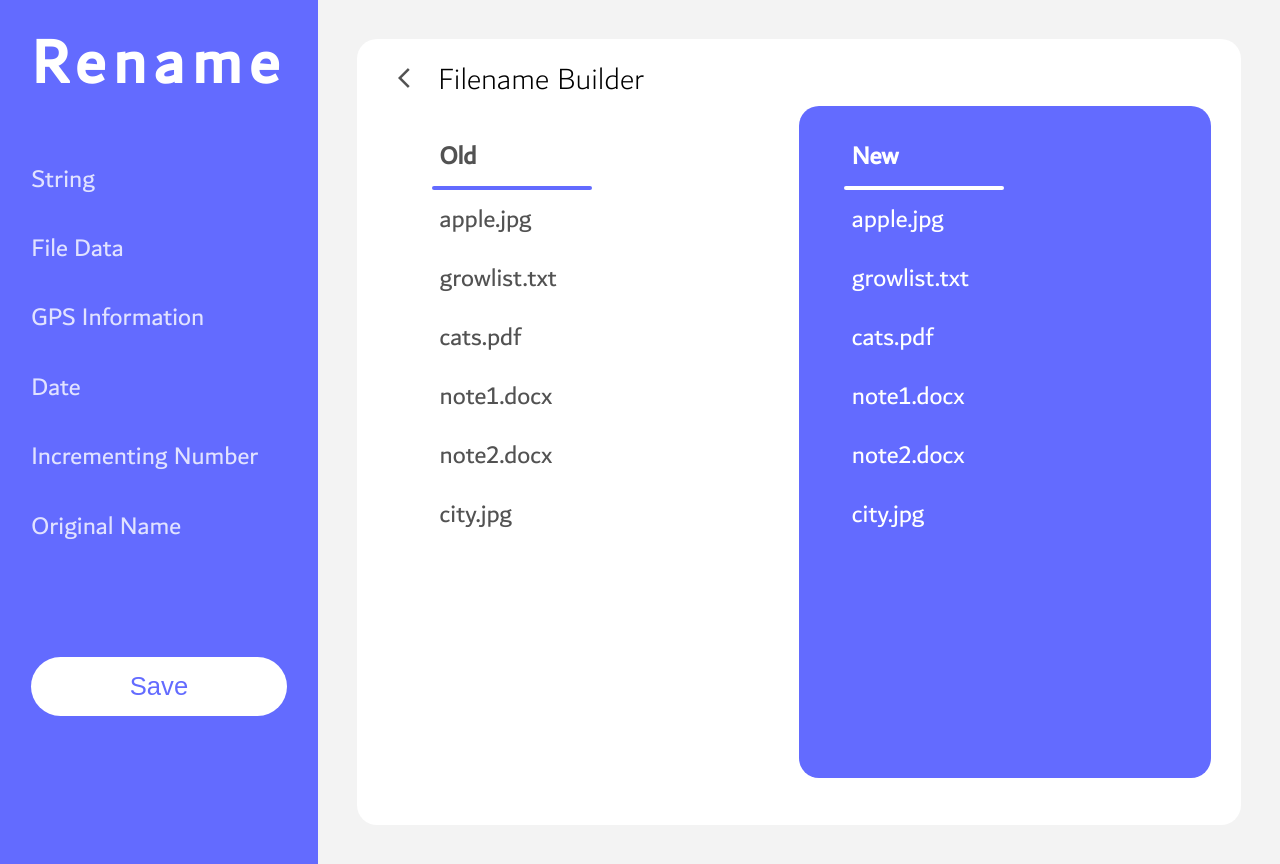
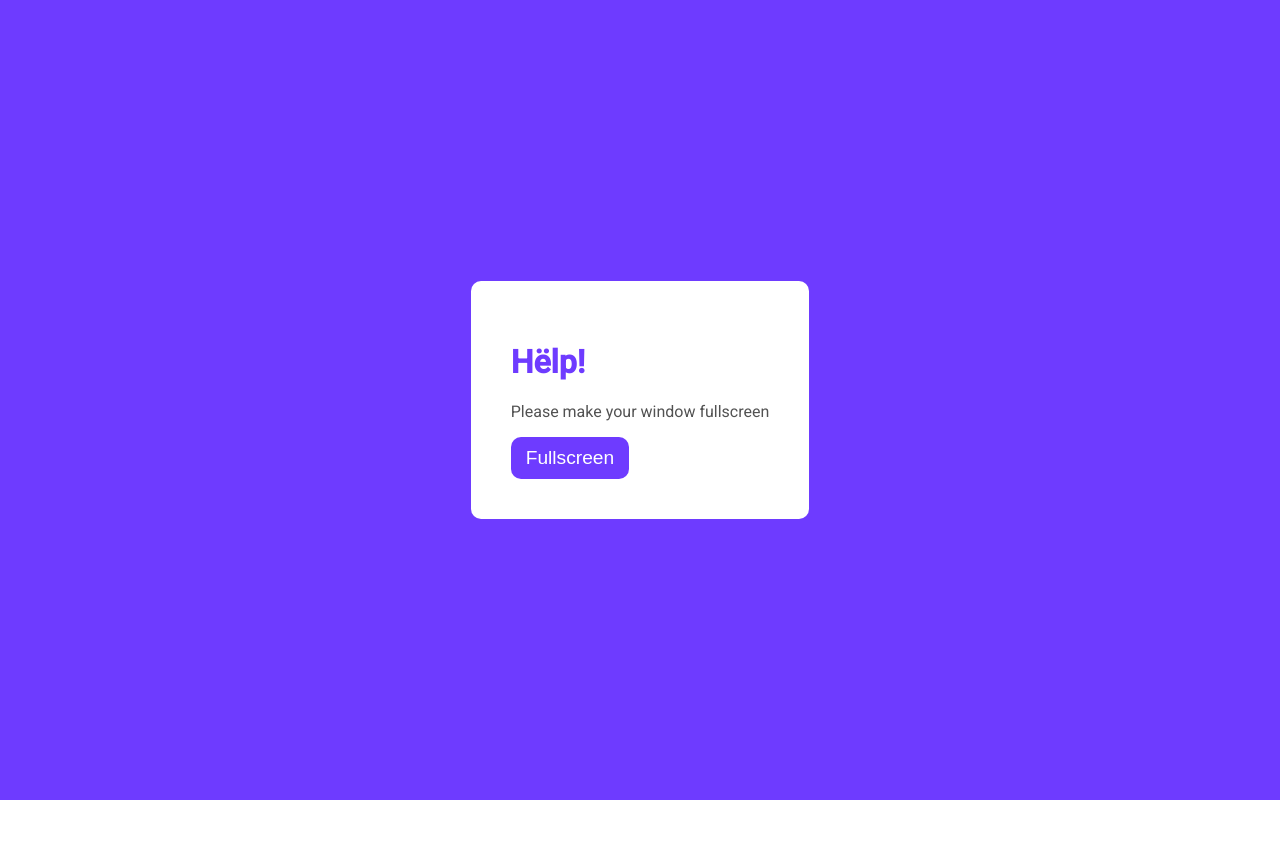
Before and after one commit to arshwaraich/rename-app, an Angular app: page /preview in a window 1280 px wide. After the commit the page ends 800 px from the top, so only its background shows below. Built offline with nearby package versions, Linux system fonts and the light colour scheme.

Commit message:
Added popup function

```diff
--- a/src/app/app.component.css
+++ b/src/app/app.component.css
@@ -5,7 +5,7 @@
   flex-direction: row;
 }
 
-.div1{
+.div1 {
   height: 1080px;
   width: 453px;
 }
@@ -15,3 +15,40 @@
   width: 1467px;
   overflow-y: auto;
 }
+
+.blanket {
+  width: 100%;
+  height: 100%;
+  background: #6E3bff;
+  display: flex;
+  justify-content: center;
+  align-items: center;
+}
+
+.popup {
+  background: white;
+  padding: 40px;
+  border-radius: 10px;
+}
+
+.popup > h1 {
+  color: #6E3bff;
+}
+
+.popup>p {
+  color: #525252;
+}
+
+.popup>button {
+  background: #6e3bff;
+  border: 0px;
+  padding: 10px 15px;
+  color: white;
+  border-radius: 10px;
+  font-size: 1.2rem;
+  cursor: pointer;
+}
+
+.popup>button:disabled {
+  background-color: gray;
+}
--- a/src/app/app.component.html
+++ b/src/app/app.component.html
@@ -1,4 +1,4 @@
-<div class="parent">
+<div class="parent" *ngIf="isFullScreen && isRightScale">
   <div class="div1">
     <app-side-menu></app-side-menu>
   </div>
@@ -6,3 +6,12 @@
     <router-outlet></router-outlet>
   </div>
 </div>
+
+<div class="blanket" *ngIf="!(isFullScreen && isRightScale)">
+  <div class="popup">
+    <h1>Hëlp!</h1>
+    <p *ngIf=!isRightScale>Please zoom {{scale > 100 ? 'out' : 'in'}} to 100% (Currently {{scale}}%)</p>
+    <p *ngIf="!isFullScreen">Please make your window fullscreen</p>
+    <button (click)="goFullScreen()" [disabled]="isFullScreen">Fullscreen</button>
+  </div>
+</div>
--- a/src/app/app.component.ts
+++ b/src/app/app.component.ts
@@ -1,12 +1,16 @@
-import { Component } from '@angular/core';
+import { Component, OnInit } from '@angular/core';
 
 @Component({
   selector: 'app-root',
   templateUrl: './app.component.html',
   styleUrls: ['./app.component.css']
 })
-export class AppComponent {
+export class AppComponent implements OnInit {
   title = 'rename-app';
+
+  isFullScreen = false;
+  isRightScale = false;
+  scale = 100;
 
   constructor() {
     // * hard-coded original file
@@ -87,7 +91,7 @@ export class AppComponent {
           lastModifiedTimeStamp: '1571998812'
       }];
 
-    let largeName = [];
+    const largeName = [];
     let largestFileName = ogFiles[0].name;
     for (const file of ogFiles) {
       if (largestFileName.length < file.name.length) {
@@ -98,7 +102,7 @@ export class AppComponent {
       largeName.push(char);
     }
 
-    let historyfiles = [];
+    const historyfiles = [];
     historyfiles.push({
         files: ogFiles,
         largeName
@@ -112,4 +116,31 @@ export class AppComponent {
     }
     sessionStorage.setItem('files', JSON.stringify(ogFiles));
   }
+
+  ngOnInit() {
+    this.keepChecking();
+  }
+
+  keepChecking() {
+      setInterval(
+          this.checkIfFullScreen.bind(this),
+          500
+      );
+  }
+
+  checkIfFullScreen() {
+    this.scale = window.devicePixelRatio * 100;
+    this.isRightScale = (this.scale === 100);
+    if (this.isRightScale) {
+        this.isFullScreen = (window.innerHeight * 0.8 === screen.height);
+    } else {
+        this.isFullScreen = (window.innerHeight === screen.height);
+    }
+  }
+
+  goFullScreen() {
+    document.documentElement.requestFullscreen();
+  }
+
+
 }
--- a/src/styles.css
+++ b/src/styles.css
@@ -7,7 +7,6 @@ body {
 body {
   margin: 0;
   font-family: Roboto, "Helvetica Neue", sans-serif;
-  zoom: 0.8;
 }
 
 mat-icon {
```
Also changed, not shown: src/app/app-routing.module.ts (+3 -6 lines).
